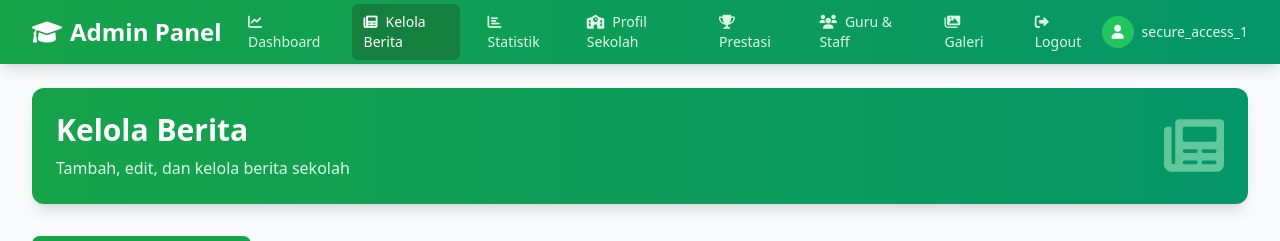
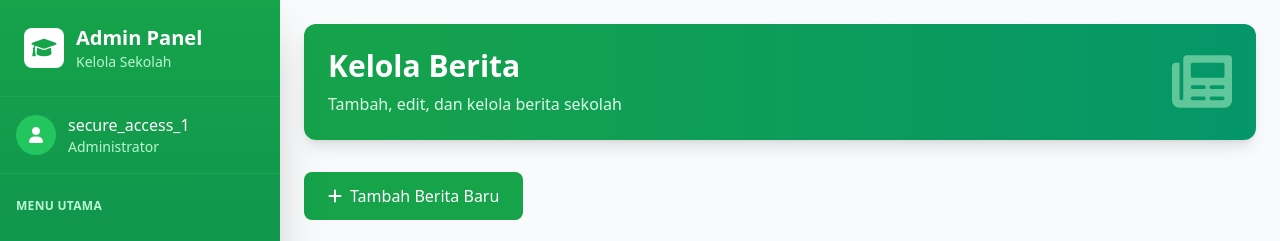
Before and after one commit to RehanZacky/webMTS, a PHP site: page /admin/berita_edit.php in a window 1280 px wide. Shown: the top 241 px of the page. Run offline with PHP 8.4, Linux system fonts and the light colour scheme; a user stored in the database is signed in; data comes from the database, SQL or seed files in the repository; some libraries are stand-ins or nearby versions.

Commit message:
24 juli - detail berita

```diff
--- a/admin/berita_edit.php
+++ b/admin/berita_edit.php
@@ -7,8 +7,8 @@ if (isset($_GET['hapus'])) {
     $id = intval($_GET['hapus']);
     $cek = mysqli_query($koneksi, "SELECT gambar_utama FROM berita WHERE id = $id");
     $row = mysqli_fetch_assoc($cek);
-    if ($row && file_exists("../upload/gambar_berita/" . $row['gambar_utama'])) {
-        unlink("../upload/gambar_berita/" . $row['gambar_utama']);
+    if ($row && file_exists("../upload/" . $row['gambar_utama'])) {
+        unlink("../upload/" . $row['gambar_utama']);
     }
     mysqli_query($koneksi, "DELETE FROM berita WHERE id = $id");
     header("Location: berita_edit.php");
@@ -27,7 +27,7 @@ if (isset($_POST['tambah'])) {
     if ($_FILES['gambar']['name']) {
         $ext = pathinfo($_FILES['gambar']['name'], PATHINFO_EXTENSION);
         $gambar_utama = "berita_" . time() . "." . $ext;
-        move_uploaded_file($_FILES['gambar']['tmp_name'], "../upload/gambar_berita/$gambar_utama");
+        move_uploaded_file($_FILES['gambar']['tmp_name'], "../upload/$gambar_utama");
     }
 
     mysqli_query($koneksi, "INSERT INTO berita (judul, isi, penulis, tanggal_post, gambar_utama, video_youtube)
@@ -47,7 +47,7 @@ if ($_SERVER['REQUEST_METHOD'] == 'POST') {
 
             $gambar_utama = '';
             if (isset($_FILES['gambar_utama']) && $_FILES['gambar_utama']['error'] == 0) {
-                $target_dir = "../upload/gambar_berita/";
+                $target_dir = "upload/";
                 $file_extension = strtolower(pathinfo($_FILES["gambar_utama"]["name"], PATHINFO_EXTENSION));
                 $gambar_utama = uniqid() . '.' . $file_extension;
                 $target_file = $target_dir . $gambar_utama;
@@ -73,7 +73,7 @@ if ($_SERVER['REQUEST_METHOD'] == 'POST') {
 
             $gambar_query = "";
             if (isset($_FILES['gambar_utama']) && $_FILES['gambar_utama']['error'] == 0) {
-                $target_dir = "../upload/gambar_berita/";
+                $target_dir = "upload/";
                 $file_extension = strtolower(pathinfo($_FILES["gambar_utama"]["name"], PATHINFO_EXTENSION));
                 $gambar_utama = uniqid() . '.' . $file_extension;
                 $target_file = $target_dir . $gambar_utama;
@@ -99,8 +99,8 @@ if ($_SERVER['REQUEST_METHOD'] == 'POST') {
             $query = "DELETE FROM berita WHERE id = $id";
             if (mysqli_query($koneksi, $query)) {
                 // Delete image file if exists
-                if ($image_data['gambar_utama'] && file_exists("../upload/gambar_berita/" . $image_data['gambar_utama'])) {
-                    unlink("../upload/gambar_berita/" . $image_data['gambar_utama']);
+                if ($image_data['gambar_utama'] && file_exists("upload/" . $image_data['gambar_utama'])) {
+                    unlink("upload/" . $image_data['gambar_utama']);
                 }
                 $success_message = "Berita berhasil dihapus!";
             } else {
@@ -125,8 +125,29 @@ $username = $_SESSION['username'];
     <script src="https://cdn.tailwindcss.com"></script>
     <link href="https://cdnjs.cloudflare.com/ajax/libs/font-awesome/6.0.0/css/all.min.css" rel="stylesheet">
     <style>
-        .gradient-bg {
-            background: linear-gradient(135deg, #10b981 0%, #059669 100%);
+        .sidebar {
+            transition: transform 0.3s ease-in-out;
+            width: 280px;
+        }
+
+        .sidebar-closed {
+            transform: translateX(-100%);
+        }
+
+        @media (max-width: 768px) {
+            .sidebar {
+                transform: translateX(-100%);
+                position: fixed;
+                z-index: 1000;
+            }
+
+            .sidebar.sidebar-open {
+                transform: translateX(0);
+            }
+
+            .main-content {
+                padding-top: 64px; /* Space for fixed header */
+            }
         }
 
         .card-hover {
@@ -168,108 +189,217 @@ $username = $_SESSION['username'];
             -webkit-box-orient: vertical;
             overflow: hidden;
         }
+
+        .menu-item {
+            transition: all 0.2s ease;
+        }
+
+        .menu-item:hover {
+            transform: translateX(5px);
+        }
+
+        .main-content {
+            margin-left: 280px;
+            min-height: 100vh;
+        }
+
+        @media (max-width: 768px) {
+            .main-content {
+                margin-left: 0;
+            }
+        }
+
+        .sidebar-overlay {
+            display: none;
+        }
+
+        @media (max-width: 768px) {
+            .sidebar-overlay.active {
+                display: block;
+                position: fixed;
+                top: 0;
+                left: 0;
+                right: 0;
+                bottom: 0;
+                background-color: rgba(0, 0, 0, 0.5);
+                z-index: 999;
+            }
+
+            .grid-cols-1.md\\:grid-cols-2.lg\\:grid-cols-3 {
+                grid-template-columns: 1fr;
+            }
+
+            .text-3xl {
+                font-size: 1.5rem;
+            }
+
+            .p-6 {
+                padding: 1rem;
+            }
+
+            .space-x-2 {
+                gap: 0.25rem;
+            }
+
+            .flex-1 {
+                font-size: 0.75rem;
+            }
+        }
+
+        @media (max-width: 480px) {
+            .text-3xl {
+                font-size: 1.25rem;
+            }
+
+            .text-lg {
+                font-size: 1rem;
+            }
+
+            .px-6 {
+                padding-left: 0.75rem;
+                padding-right: 0.75rem;
+            }
+
+            .py-3 {
+                padding-top: 0.5rem;
+                padding-bottom: 0.5rem;
+            }
+        }
+
+        /* Mobile header styles */
+        .mobile-header {
+            backdrop-filter: blur(10px);
+            background-color: rgba(255, 255, 255, 0.95);
+        }
+
+        .menu-toggle-btn {
+            transition: all 0.2s ease;
+        }
+
+        .menu-toggle-btn:hover {
+            transform: scale(1.05);
+        }
+
+        .menu-toggle-btn:active {
+            transform: scale(0.95);
+        }
     </style>
 </head>
 <body class="bg-gray-50 min-h-screen">
-    <!-- Top Navigation -->
-    <nav class="bg-gradient-to-r from-green-600 to-emerald-600 shadow-lg sticky top-0 z-50">
-        <div class="max-w-7xl mx-auto px-4 sm:px-6 lg:px-8">
-            <div class="flex items-center justify-between h-16">
-                <!-- Logo and Brand -->
+    <!-- Sidebar -->
+    <div id="sidebar" class="sidebar fixed left-0 top-0 h-full bg-gradient-to-b from-green-600 to-emerald-700 text-white shadow-2xl z-50">
+        <!-- Logo -->
+        <div class="p-6 border-b border-green-500/30">
             <div class="flex items-center">
-                    <div class="flex-shrink-0">
-                        <h1 class="text-2xl font-bold text-white flex items-center">
-                            <i class="fas fa-graduation-cap mr-2"></i>
-                            Admin Panel
-                        </h1>
+                <div class="w-10 h-10 bg-white rounded-lg flex items-center justify-center mr-3">
+                    <i class="fas fa-graduation-cap text-green-600 text-xl"></i>
+                </div>
+                <div>
+                    <h1 class="text-xl font-bold">Admin Panel</h1>
+                    <p class="text-green-200 text-sm">Kelola Sekolah</p>
+                </div>
             </div>
         </div>
 
-                <!-- Navigation Links -->
-                <div class="hidden md:block">
-                    <div class="ml-10 flex items-baseline space-x-4">
-                        <a href="dashboard_admin.php" class="text-green-100 hover:bg-green-700 hover:text-white px-3 py-2 rounded-md text-sm font-medium">
-                            <i class="fas fa-chart-line mr-2"></i>Dashboard
+        <!-- User Info -->
+        <div class="p-4 border-b border-green-500/30">
+            <div class="flex items-center">
+                <div class="w-10 h-10 bg-green-500 rounded-full flex items-center justify-center mr-3">
+                    <i class="fas fa-user text-white"></i>
+                </div>
+                <div>
+                    <p class="font-medium"><?= $username ?></p>
+                    <p class="text-green-200 text-sm">Administrator</p>
+                </div>
+            </div>
+        </div>
+
+        <!-- Navigation Menu -->
+        <nav class="mt-6 flex-1">
+            <div class="px-4">
+                <p class="text-green-200 text-xs uppercase tracking-wide font-semibold mb-3">Menu Utama</p>
+            </div>
+
+            <a href="dashboard_admin.php" class="menu-item flex items-center px-6 py-3 text-green-100 hover:bg-green-700 hover:text-white border-l-4 border-transparent hover:border-white">
+                <i class="fas fa-chart-line w-5 h-5 mr-3"></i>
+                Dashboard
             </a>
-                        <a href="berita_edit.php" class="bg-green-700 text-white px-3 py-2 rounded-md text-sm font-medium">
-                            <i class="fas fa-newspaper mr-2"></i>Kelola Berita
+
+            <a href="statistik_edit.php" class="menu-item flex items-center px-6 py-3 text-green-100 hover:bg-green-700 hover:text-white border-l-4 border-transparent hover:border-white">
+                <i class="fas fa-chart-bar w-5 h-5 mr-3"></i>
+                Statistik
             </a>
-                        <a href="statistik_edit.php" class="text-green-100 hover:bg-green-700 hover:text-white px-3 py-2 rounded-md text-sm font-medium">
-                            <i class="fas fa-chart-bar mr-2"></i>Statistik
+
+            <a href="profil_edit.php" class="menu-item flex items-center px-6 py-3 text-green-100 hover:bg-green-700 hover:text-white border-l-4 border-transparent hover:border-white">
+                <i class="fas fa-school w-5 h-5 mr-3"></i>
+                Profil Sekolah
             </a>
-                        <a href="profil_edit.php" class="text-green-100 hover:bg-green-700 hover:text-white px-3 py-2 rounded-md text-sm font-medium">
-                            <i class="fas fa-school mr-2"></i>Profil Sekolah
+
+            <a href="berita_edit.php" class="menu-item flex items-center px-6 py-3 bg-green-700 text-white border-l-4 border-white">
+                <i class="fas fa-newspaper w-5 h-5 mr-3"></i>
+                Kelola Berita
             </a>
-                        <a href="prestasi_edit.php" class="text-green-100 hover:bg-green-700 hover:text-white px-3 py-2 rounded-md text-sm font-medium">
-                            <i class="fas fa-trophy mr-2"></i>Prestasi
+
+            <a href="prestasi_edit.php" class="menu-item flex items-center px-6 py-3 text-green-100 hover:bg-green-700 hover:text-white border-l-4 border-transparent hover:border-white">
+                <i class="fas fa-trophy w-5 h-5 mr-3"></i>
+                Prestasi
             </a>
-                        <a href="pegawai_edit.php" class="text-green-100 hover:bg-green-700 hover:text-white px-3 py-2 rounded-md text-sm font-medium">
-                            <i class="fas fa-users mr-2"></i>Guru & Staff
+
+            <a href="pegawai_edit.php" class="menu-item flex items-center px-6 py-3 text-green-100 hover:bg-green-700 hover:text-white border-l-4 border-transparent hover:border-white">
+                <i class="fas fa-users w-5 h-5 mr-3"></i>
+                Guru & Staff
             </a>
-                        <a href="galeri_edit.php" class="text-green-100 hover:bg-green-700 hover:text-white px-3 py-2 rounded-md text-sm font-medium">
-                            <i class="fas fa-images mr-2"></i>Galeri
+
+            <a href="galeri_edit.php" class="menu-item flex items-center px-6 py-3 text-green-100 hover:bg-green-700 hover:text-white border-l-4 border-transparent hover:border-white">
+                <i class="fas fa-images w-5 h-5 mr-3"></i>
+                Galeri
             </a>
-                        <a href="../logout.php" class="text-green-100 hover:text-white px-3 py-2 rounded-md text-sm font-medium">
-                            <i class="fas fa-sign-out-alt mr-2"></i>Logout
+        </nav>
+
+        <!-- Logout -->
+        <div class="p-4 border-t border-green-500/30">
+            <a href="../logout.php" class="flex items-center px-4 py-3 bg-red-600 hover:bg-red-700 rounded-lg transition-colors">
+                <i class="fas fa-sign-out-alt w-5 h-5 mr-3"></i>
+                Logout
             </a>
         </div>
     </div>
 
-                <!-- Right side items -->
-                <div class="flex items-center space-x-4">
-                    <!-- User Info -->
-                    <div class="flex items-center text-green-100">
-                        <div class="w-8 h-8 bg-green-500 rounded-full flex items-center justify-center mr-2">
-                            <i class="fas fa-user text-white text-sm"></i>
-                        </div>
-                        <span class="text-sm font-medium"><?= $username ?></span>
+    <!-- Sidebar Overlay for mobile -->
+    <div id="sidebarOverlay" class="sidebar-overlay"></div>
+
+    <!-- Main Content -->
+    <div class="main-content">
+        <!-- Mobile Header -->
+        <header class="md:hidden mobile-header fixed top-0 left-0 right-0 z-40 border-b border-gray-200 shadow-sm">
+            <div class="flex items-center justify-between px-4 py-3">
+                <!-- Left Section - Menu Icon and Title -->
+                <div class="flex items-center space-x-3">
+                    <button id="mobileMenuBtn" class="menu-toggle-btn bg-green-600 text-white p-2 rounded-lg shadow-md hover:bg-green-700 transition-all duration-200">
+                        <i class="fas fa-bars text-lg"></i>
+                    </button>
+                    <div>
+                        <h1 class="text-lg font-semibold text-gray-900">Kelola Berita</h1>
+                        <p class="text-xs text-gray-500">Admin Panel</p>
                     </div>
                 </div>
 
-                <!-- Mobile menu button -->
-                <div class="md:hidden">
-                    <button id="mobileMenuBtn" class="text-green-100 hover:text-white p-2">
-                        <i class="fas fa-bars"></i>
-                    </button>
+                <!-- Right Section - User Info -->
+                <div class="flex items-center space-x-3">
+                    <div class="flex items-center space-x-2 text-gray-600">
+                        <div class="w-8 h-8 bg-green-100 rounded-full flex items-center justify-center">
+                            <i class="fas fa-user text-green-600 text-sm"></i>
+                        </div>
+                        <div class="hidden sm:block">
+                            <p class="text-sm font-medium text-gray-900"><?= $username ?></p>
+                            <p class="text-xs text-gray-500">Administrator</p>
                         </div>
                     </div>
                 </div>
+            </div>
+        </header>
 
-        <!-- Mobile Navigation Menu -->
-        <div id="mobileMenu" class="md:hidden hidden bg-green-700">
-            <div class="px-2 pt-2 pb-3 space-y-1 sm:px-3">
-                <a href="dashboard_admin.php" class="text-green-100 hover:bg-green-800 hover:text-white block px-3 py-2 rounded-md text-base font-medium">
-                    <i class="fas fa-chart-line mr-2"></i>Dashboard
-                </a>
-                <a href="berita_edit.php" class="bg-green-800 text-white block px-3 py-2 rounded-md text-base font-medium">
-                    <i class="fas fa-newspaper mr-2"></i>Kelola Berita
-                </a>
-                <a href="statistik_edit.php" class="text-green-100 hover:bg-green-800 hover:text-white block px-3 py-2 rounded-md text-base font-medium">
-                    <i class="fas fa-chart-bar mr-2"></i>Statistik
-                </a>
-                <a href="profil_edit.php" class="text-green-100 hover:bg-green-800 hover:text-white block px-3 py-2 rounded-md text-base font-medium">
-                    <i class="fas fa-school mr-2"></i>Profil Sekolah
-                </a>
-                <a href="prestasi_edit.php" class="text-green-100 hover:bg-green-800 hover:text-white block px-3 py-2 rounded-md text-base font-medium">
-                    <i class="fas fa-trophy mr-2"></i>Prestasi
-                </a>
-                <a href="pegawai_edit.php" class="text-green-100 hover:bg-green-800 hover:text-white block px-3 py-2 rounded-md text-base font-medium">
-                    <i class="fas fa-users mr-2"></i>Guru & Staff
-                </a>
-                <a href="galeri_edit" class="text-green-100 hover:bg-green-800 hover:text-white block px-3 py-2 rounded-md text-base font-medium">
-                    <i class="fas fa-images mr-2"></i>Galeri
-                </a>
-                <div class="border-t border-green-600 pt-4">
-                    <a href="../logout.php" class="text-red-300 hover:bg-red-600 hover:text-white block px-3 py-2 rounded-md text-base font-medium">
-                        <i class="fas fa-sign-out-alt mr-2"></i>Logout
-                    </a>
-                </div>
-            </div>
-        </div>
-    </nav>
-
-    <!-- Main Content -->
-    <main class="max-w-7xl mx-auto py-6 px-4 sm:px-6 lg:px-8">
+        <main class="p-4 md:p-6">
             <!-- Header Section -->
             <div class="mb-8">
                 <div class="bg-gradient-to-r from-green-600 to-emerald-600 rounded-xl shadow-lg p-6 text-white">
@@ -319,13 +449,12 @@ $username = $_SESSION['username'];
                     <div class="bg-white rounded-xl shadow-lg overflow-hidden card-hover">
                         <div class="relative">
                             <?php if ($berita['gambar_utama']): ?>
-                            <img src="../upload/gambar_berita/<?= $berita['gambar_utama'] ?>" alt="<?= htmlspecialchars($berita['judul']) ?>" class="w-full h-48 object-cover">
+                                <img src="../upload/<?= $berita['gambar_utama'] ?>" alt="<?= htmlspecialchars($berita['judul']) ?>" class="w-full h-48 object-cover">
                             <?php else: ?>
                                 <div class="w-full h-48 bg-green-100 flex items-center justify-center">
                                     <i class="fas fa-newspaper text-green-600 text-4xl"></i>
                                 </div>
                             <?php endif; ?>
-
                         </div>
 
                         <div class="p-6">
@@ -369,6 +498,7 @@ $username = $_SESSION['username'];
                 <?php endif; ?>
             </div>
         </main>
+    </div>
 
     <!-- Add Modal -->
     <div id="addModal" class="modal fixed inset-0 bg-gray-600 bg-opacity-50 overflow-y-auto h-full w-full hidden z-50">
@@ -508,25 +638,28 @@ $username = $_SESSION['username'];
     </div>
 
     <script>
-        // Mobile menu toggle
+        // Mobile menu functionality
         const mobileMenuBtn = document.getElementById('mobileMenuBtn');
-        const mobileMenu = document.getElementById('mobileMenu');
+        const sidebar = document.getElementById('sidebar');
+        const sidebarOverlay = document.getElementById('sidebarOverlay');
 
-        if (mobileMenuBtn && mobileMenu) {
         mobileMenuBtn.addEventListener('click', () => {
-                mobileMenu.classList.toggle('hidden');
+            sidebar.classList.toggle('sidebar-open');
+            sidebarOverlay.classList.toggle('active');
         });
-        }
+
+        sidebarOverlay.addEventListener('click', () => {
+            sidebar.classList.remove('sidebar-open');
+            sidebarOverlay.classList.remove('active');
+        });
 
         function openModal(modalId) {
             document.getElementById(modalId).classList.remove('hidden');
-            // Prevent body scroll when modal is open
             document.body.style.overflow = 'hidden';
         }
 
         function closeModal(modalId) {
             document.getElementById(modalId).classList.add('hidden');
-            // Restore body scroll when modal is closed
             document.body.style.overflow = 'auto';
         }
 
@@ -555,20 +688,11 @@ $username = $_SESSION['username'];
             });
         }
 
-        // Close mobile menu when clicking outside
-        document.addEventListener('click', function(event) {
-            const mobileMenu = document.getElementById('mobileMenu');
-            const mobileMenuBtn = document.getElementById('mobileMenuBtn');
-
-            if (mobileMenu && !mobileMenu.contains(event.target) && !mobileMenuBtn.contains(event.target)) {
-                mobileMenu.classList.add('hidden');
-            }
-        });
-
         // Handle window resize
         window.addEventListener('resize', function() {
             if (window.innerWidth >= 768) {
-                document.getElementById('mobileMenu').classList.add('hidden');
+                sidebar.classList.remove('sidebar-open');
+                sidebarOverlay.classList.remove('active');
             }
         });
     </script>
```
Also changed, not shown: berita_detail.php (+20 -14 lines), upload/galeri_6881130a20d9b.jpg (added), 1 other file. Lines whose indentation alone changed are shown as unchanged.
